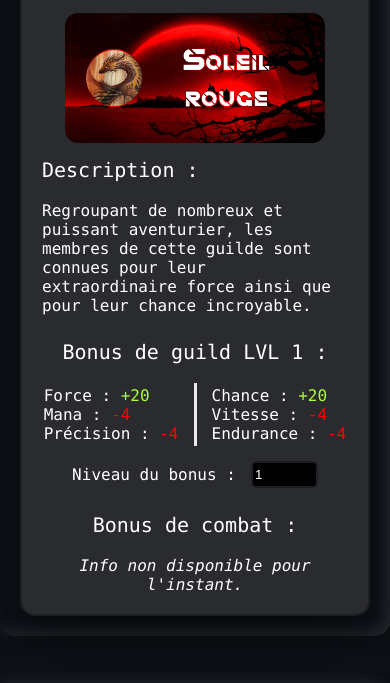
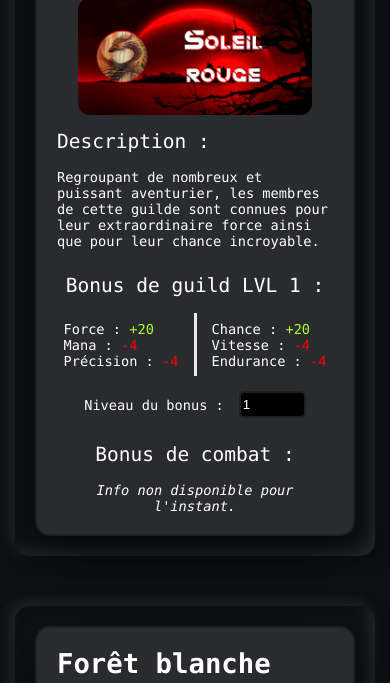
Before and after one commit to Shirayu-dev/zero-bot-documentation, a plain HTML site: page categories/guildes.html in a window 390 px wide. Shown: the part 275-958 px from the top of the page. Drawn offline with nearby package versions, Linux system fonts and the light colour scheme.

Commit message:
miseà jour responsive text et titres

```diff
--- a/categories/style.css
+++ b/categories/style.css
@@ -42,9 +42,10 @@ body {
 }
 
 h1 {
-    font-size: 48px;
+    font-size: min(48px,9vw);
     margin-top: 2%;
     margin-bottom: 5%;
+    color: white;
 }
 
 h2 {
@@ -86,8 +87,12 @@ input {
     color: white;
 }
 
+.text:not(h1):not(h2) {
+    font-size: min(16px,3.5vw);
+}
+
 .big-text {
-    font-size: 20px;
+    font-size: min(20px,5vw);
 }
 
 .italic {
@@ -123,6 +128,7 @@ input {
                 5px 5px 15px rgba(0,0,0,0.3),
                 -5px -5px 15px rgba(255,255,255,0.1);
     border-radius: 15px;
+    margin: 0 15px;
     margin-bottom: 50px;
 }
 
@@ -166,7 +172,7 @@ input {
 
 .guild-title {
     margin-right: 20px;
-    font-size: clamp(24px, 8vw, 48px);
+    font-size: clamp(24px, 7vw, 48px);
 }
 
 .text-left {
@@ -203,7 +209,7 @@ input {
 }
 
 #foret-blanche .guild-title {
-    font-size: clamp(24px, 8vw, 48px);
+    font-size: clamp(24px, 7vw, 48px);
 }
 
 #ruisseau-bleu .guild-title {
@@ -216,7 +222,7 @@ input {
 }
 
 #empire-des-ombres .guild-title {
-    font-size: clamp(15px, 6vw, 37px);
+    font-size: clamp(15px, 5vw, 37px);
     background: linear-gradient(90deg, rgba(0,0,0,1) 0%, rgba(128,128,128,1) 50%, rgba(0,0,0,1) 100%);
     background-clip: border-box;
     -webkit-background-clip: text;
```
